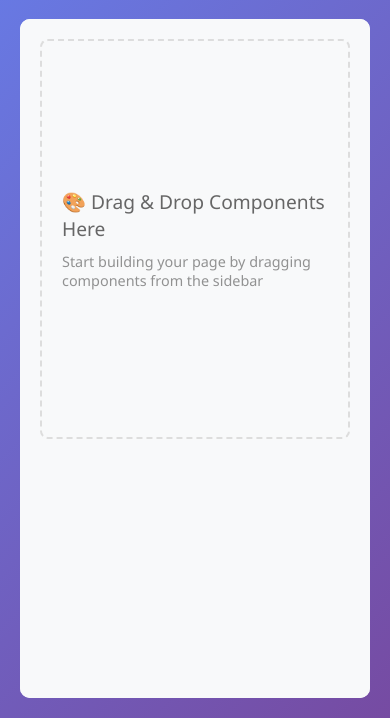
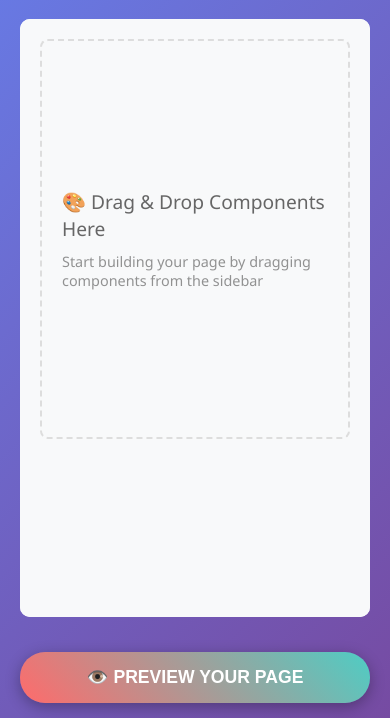
Before and after one commit to guardiantrade2025/hopenocode-landing, a website: page builder.html in a window 390 px wide. Shown: the part 126-844 px from the top of the page. Drawn offline with Linux system fonts and the light colour scheme.

Commit message:
Make mobile Preview button more prominent and visible - Add !important to display property to ensure visibility - Increase button size and padding for better touch target - Add bold font weight and larger text - Add box shadow and z-index for prominence - Change text to 'PREVIEW YOUR PAGE' for clarity - Add hover and active states for better UX

```diff
--- a/builder.html
+++ b/builder.html
@@ -389,23 +389,33 @@
 
             /* Mobile preview button */
             .mobile-preview-btn {
-                display: block;
+                display: block !important;
                 background: linear-gradient(45deg, #ff6b6b, #4ecdc4);
                 color: white;
                 border: none;
-                padding: 12px 25px;
+                padding: 15px 30px;
                 border-radius: 25px;
-                font-size: 1rem;
+                font-size: 1.1rem;
+                font-weight: bold;
                 cursor: pointer;
-                margin: 10px 20px;
+                margin: 15px 20px;
                 width: calc(100% - 40px);
                 transition: all 0.3s ease;
                 text-align: center;
+                box-shadow: 0 4px 15px rgba(0,0,0,0.3);
+                position: relative;
+                z-index: 100;
             }
 
             .mobile-preview-btn:hover {
                 transform: translateY(-2px);
-                box-shadow: 0 5px 15px rgba(0,0,0,0.2);
+                box-shadow: 0 8px 25px rgba(0,0,0,0.4);
+                background: linear-gradient(45deg, #ff5252, #26a69a);
+            }
+
+            .mobile-preview-btn:active {
+                transform: translateY(0);
+                box-shadow: 0 2px 10px rgba(0,0,0,0.3);
             }
 
             .mobile-preview-title {
@@ -651,7 +661,7 @@
 
             <!-- Mobile Preview Button - Positioned under drag & drop area -->
             <button class="mobile-preview-btn" onclick="previewPage()">
-                👁️ Preview Page
+                👁️ PREVIEW YOUR PAGE
             </button>
 
             <!-- Mobile Preview Section -->
```
